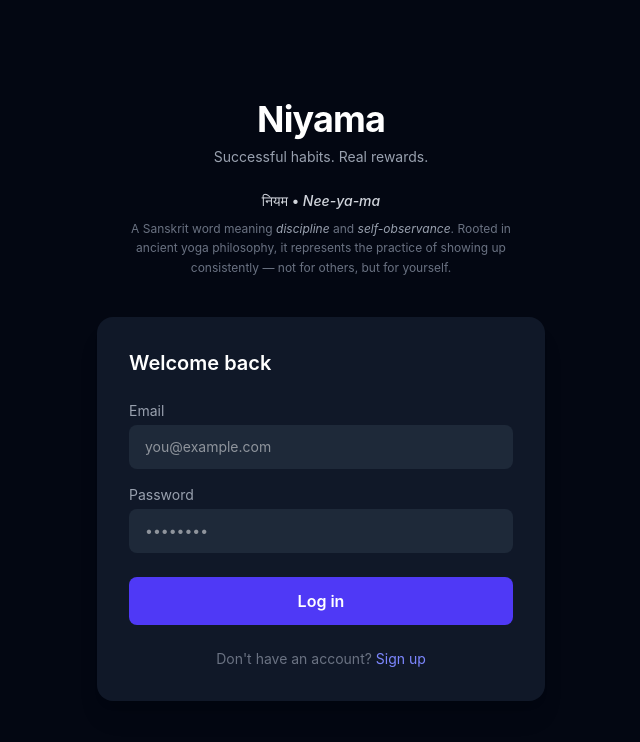
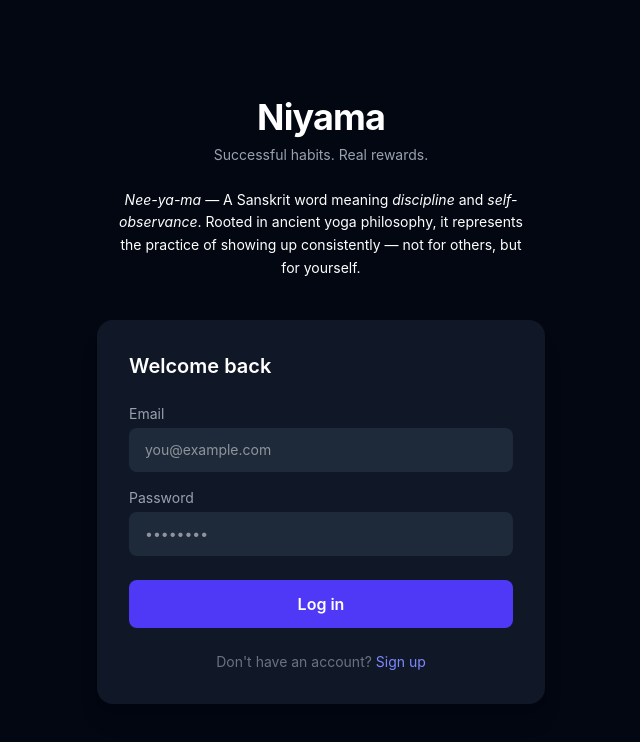
Before and after one commit to InamdarSahil0504/Niyama, a React (Vite) app: page / in a window 1280 px wide. Shown: the top 742 px of the page, without its empty margins (319-959 px from the left). Built offline with nearby package versions, Linux system fonts and the light colour scheme.

Commit message:
update login page, nav bar and submit button

```diff
--- a/src/components/Auth.jsx
+++ b/src/components/Auth.jsx
@@ -58,9 +58,8 @@ export default function Auth() {
                     <h1 className="text-4xl font-bold text-white tracking-tight">Niyama</h1>
                     <p className="text-gray-400 mt-2 text-sm">Successful habits. Real rewards.</p>
                     <div className="mt-6 px-4">
-                        <p className="text-gray-300 text-sm font-medium">नियम &bull; <span className="italic">Nee-ya-ma</span></p>
-                        <p className="text-gray-500 text-xs mt-2 leading-relaxed">
-                            A Sanskrit word meaning <span className="text-gray-400 italic">discipline</span> and <span className="text-gray-400 italic">self-observance</span>. Rooted in ancient yoga philosophy, it represents the practice of showing up consistently — not for others, but for yourself.
+                        <p className="text-white text-sm leading-relaxed">
+                            <span className="italic">Nee-ya-ma</span> — A Sanskrit word meaning <span className="italic">discipline</span> and <span className="italic">self-observance</span>. Rooted in ancient yoga philosophy, it represents the practice of showing up consistently — not for others, but for yourself.
                         </p>
                     </div>
                 </div>
```
